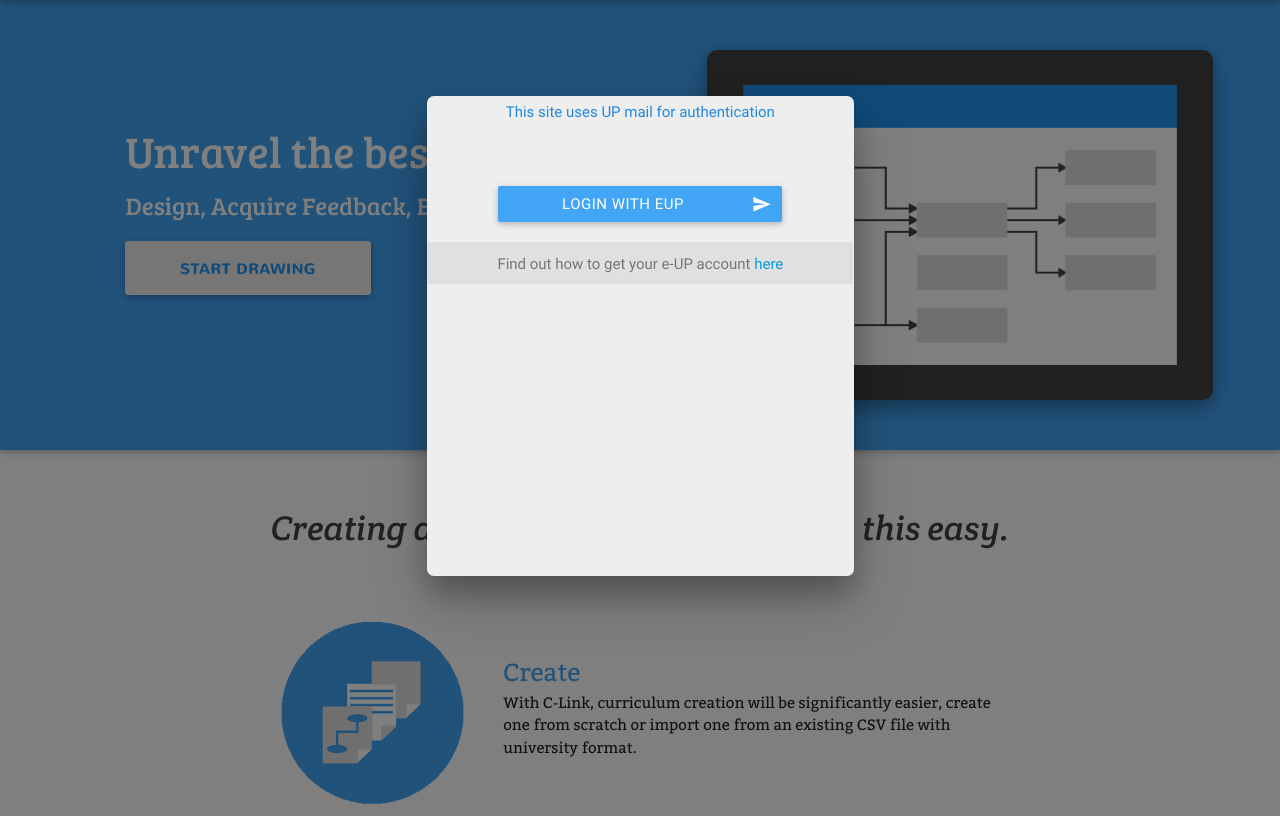
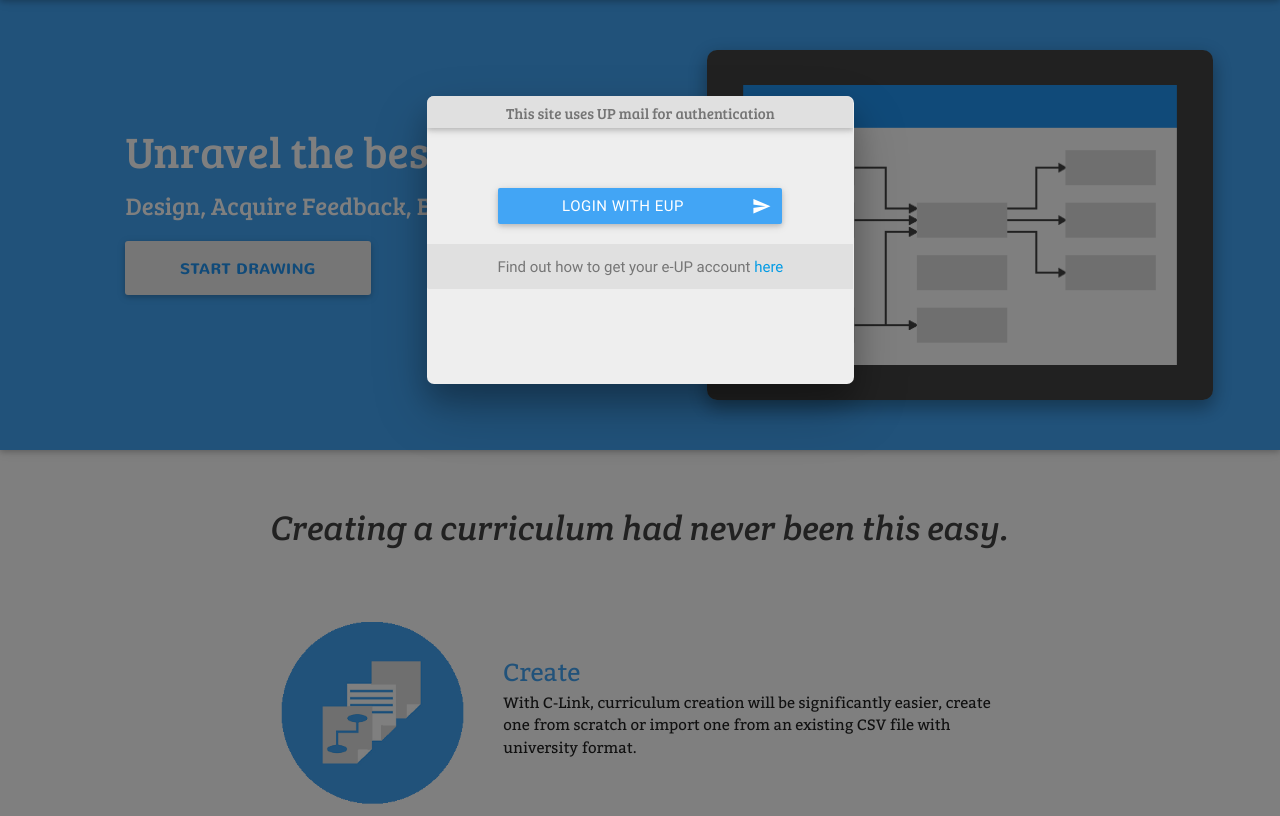
Before and after one commit to jvincealo/CMSC190-2, a Node server app: page / in a window 1280 px wide, after a click on "Login". Shown: the part 64-880 px from the top of the page. Run offline with Node 20, Linux system fonts and the light colour scheme; some libraries are stand-ins or nearby versions.

Commit message:
minor revisions

```diff
--- a/public/css/style.css
+++ b/public/css/style.css
@@ -434,12 +434,22 @@
 
 
 /* ----------------- MODAL CSS ----------------- */
+@media only screen and (max-width : 992px) {
+	.login-modal {
+			margin-top: 5%;
+			height: 40%;
+			border-radius: 7px;
+			padding: 0px !important;
+	}
+}
 
-.login-modal {
-		margin-top: 5%;
-		height: 50%;
-		border-radius: 7px;
-		padding: 0px !important;
+@media only screen and (min-width : 992px) {
+	.login-modal {
+			margin-top: 5%;
+			height: 30%;
+			border-radius: 7px;
+			padding: 0px !important;
+	}
 }
 
 .login-tab {
@@ -453,6 +463,10 @@
 
 #login-tab-div {
 		margin: 0px !important;
+}
+
+.login-modal-footer {
+	margin: 0px !important;
 }
 
 .login-icon {
@@ -475,7 +489,7 @@
 }
 
 .modal-footer {
-		height: 42px !important;
+		height: 45px !important;
 }
 
 .modal-footer h6 {
@@ -488,7 +502,7 @@
 		padding: 0px !important;
 }
 
-.curriculum-modal nav, .add-course-modal nav, .edit-course-modal nav {
+.login-modal nav, .curriculum-modal nav, .add-course-modal nav, .edit-course-modal nav {
 		font-family: 'Bree Serif';
 		height: 32px;
 		margin: 0px;
--- a/public/js/canvas.js
+++ b/public/js/canvas.js
@@ -4,7 +4,7 @@
     var contents = "";
     $.get("/departments/list",
         function(data) {
-            alert(JSON.stringify(data))
+            // alert(JSON.stringify(data))
             for(var key in data) {
                 var opt = document.createElement('option');
                 opt.value = data[key].code;
--- a/views/admin.ejs
+++ b/views/admin.ejs
@@ -100,7 +100,7 @@
 									<label for="prereq">Prerequisite</label>
 								</div>
 								<div class="input-field col s6">
-									<i class="login-icon material-icons prefix">swap_vert</i>
+									<i class="login-icon material-icons prefix blue-text text-lighten-1">swap_vert</i>
 									<input id="coreq" type="text" class="validate" value="NONE">
 									<label for="coreq">Corequisite</label>
 								</div>
--- a/views/index.ejs
+++ b/views/index.ejs
@@ -114,11 +114,10 @@
 
 <!--	LOGIN MODAL -->
 <div id="modal-login" class="login-modal modal grey lighten-3 row col s10 m4 l4 offset-s1 offset-m4 offset-l4">
+	<nav class="grey lighten-2 valign-wrapper row">
+		<h6 class="center-align grey lighten-2 grey-text text-darken-1 col s12 m12 l12">This site uses UP mail for authentication</h6>
+	</nav>
 	<div class="login-tab row col s12 m12 l12 ">
-		<div class="col s12 m12 l12 ">
-
-		<h6 class="center-align blue-text text-darken-1">This site uses UP mail for authentication</h6>
-		</div>
 			<div id="login-tab-div" class="row col s12 m12 l12"> <!--	LOGIN TAB		-->
 				<div class="input-field row col s12 m12 l12">
 				<br>
@@ -130,7 +129,7 @@
 				<br>
 				<br>
 			</div>
-			<div class="modal-footer grey lighten-2 col s12 m12 l12 valign-wrapper">
+			<div class="login-modal-footer modal-footer grey lighten-2 col s12 m12 l12 valign-wrapper">
 						<h6 class="center-align grey-text text-darken-1">Find out how to get your e-UP account <a href="https://www.uplbosa.org">here</a></h6>
 				</div>
 			 <!-- <div id="register-tab-div" class="col s12"> 	REGISTER TAB
```
Also changed, not shown: public/js/diagram.js (+11 -3 lines).
